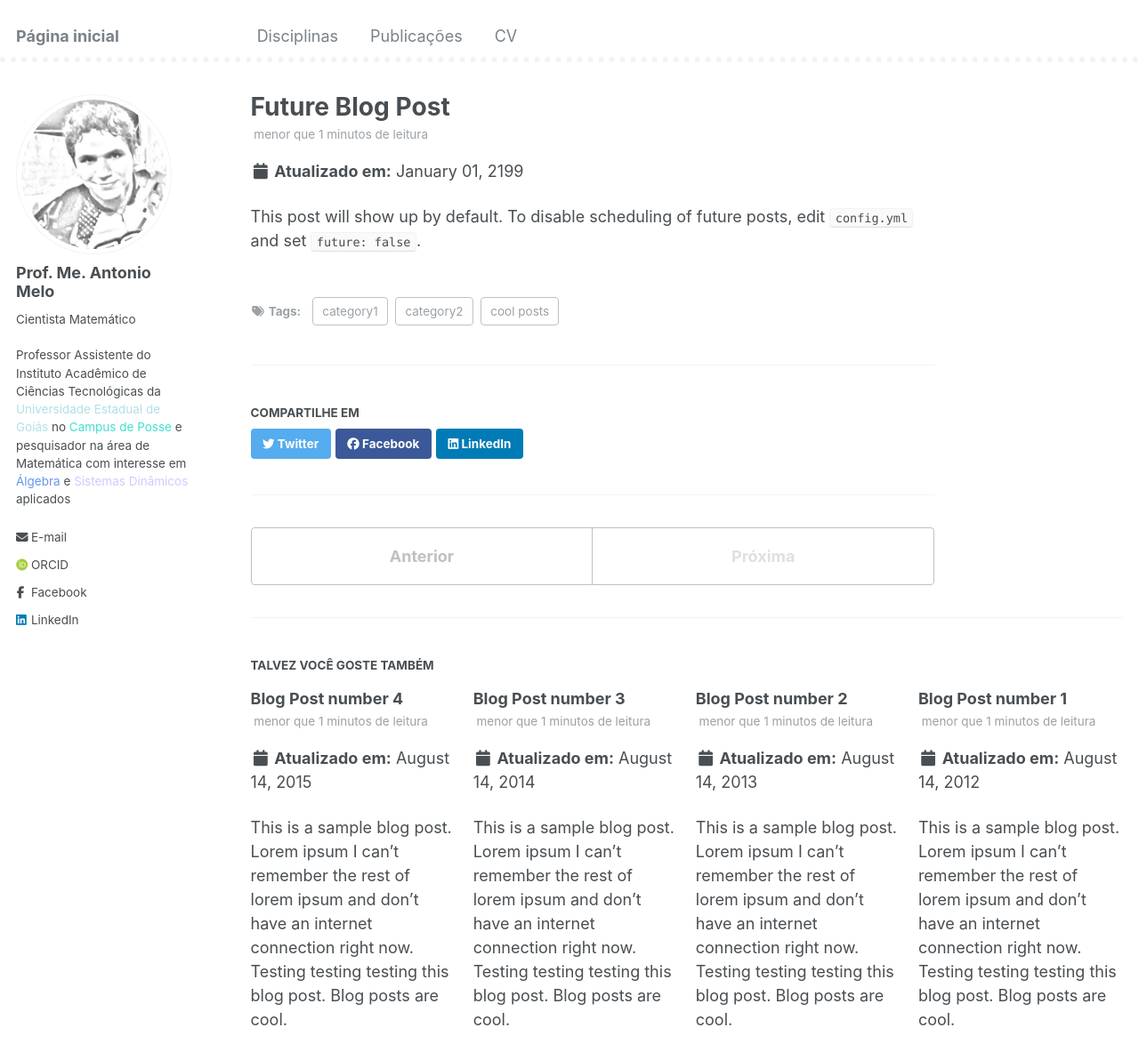
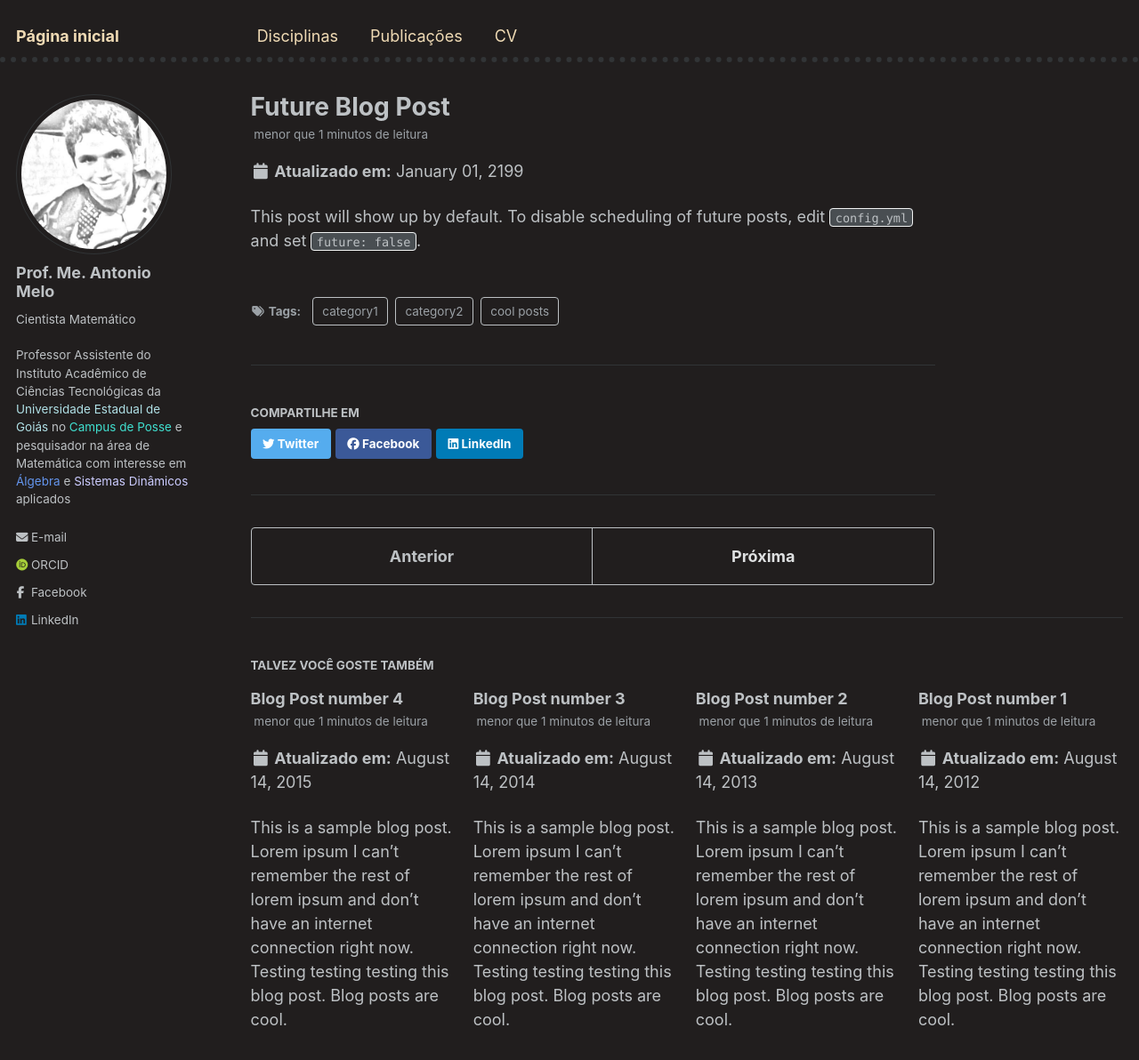
Before and after one commit to antmelo/antmelo.github.io, a Jekyll site: the page built from _posts/2199-01-01-future-post.md, in a window 1280 px wide and 1400 px high. Shown: the top 1192 px of the window at 89% size. Built offline with Jekyll 4.4.1, drawn with Linux system fonts in a browser that asks for light colours; some web fonts are replaced.

Commit message:
Update _variables.scss

```diff
--- a/_sass/_variables.scss
+++ b/_sass/_variables.scss
@@ -61,18 +61,18 @@ $darker-gray                : mix(#000, $gray, 60%);
 $light-gray                 : mix(#fff, $gray, 50%);
 $lighter-gray               : mix(#fff, $gray, 90%);
 
-$body-color                 : #fff;
-$background-color           : #fff;
-$code-background-color      : #fafafa;
-$code-background-color-dark : $light-gray;
-$text-color                 : $dark-gray;
-$border-color               : $lighter-gray;
+$body-color                 : #211e1e;
+$background-color           : #211e1e;
+$code-background-color      : $dark-gray;
+$code-background-color-dark : mix($body-color, $dark-gray, 50%);
+$text-color                 : $light-gray;
+$border-color               : $darker-gray;
 
-$primary-color              : #7a8288;
+$primary-color              : #c98404;
 $success-color              : #62c462;
 $warning-color              : #f89406;
 $danger-color               : #ee5f5b;
-$info-color                 : #52adc8;
+$info-color                 : #4f9e53; /* light green purple */
 
 /* brands */
 $behance-color              : #1769FF;
@@ -105,8 +105,8 @@ $xing-color                 : #006567;
 $link-color                 : $info-color;
 $link-color-hover           : mix(#000, $link-color, 25%);
 $link-color-visited         : mix(#fff, $link-color, 25%);
-$masthead-link-color        : $primary-color;
-$masthead-link-color-hover  : mix(#000, $primary-color, 25%);
+$masthead-link-color        : mix(#fff, $primary-color, 70%);
+$masthead-link-color-hover  : mix(#fff, $primary-color, 25%);
 
 
 /*
```
